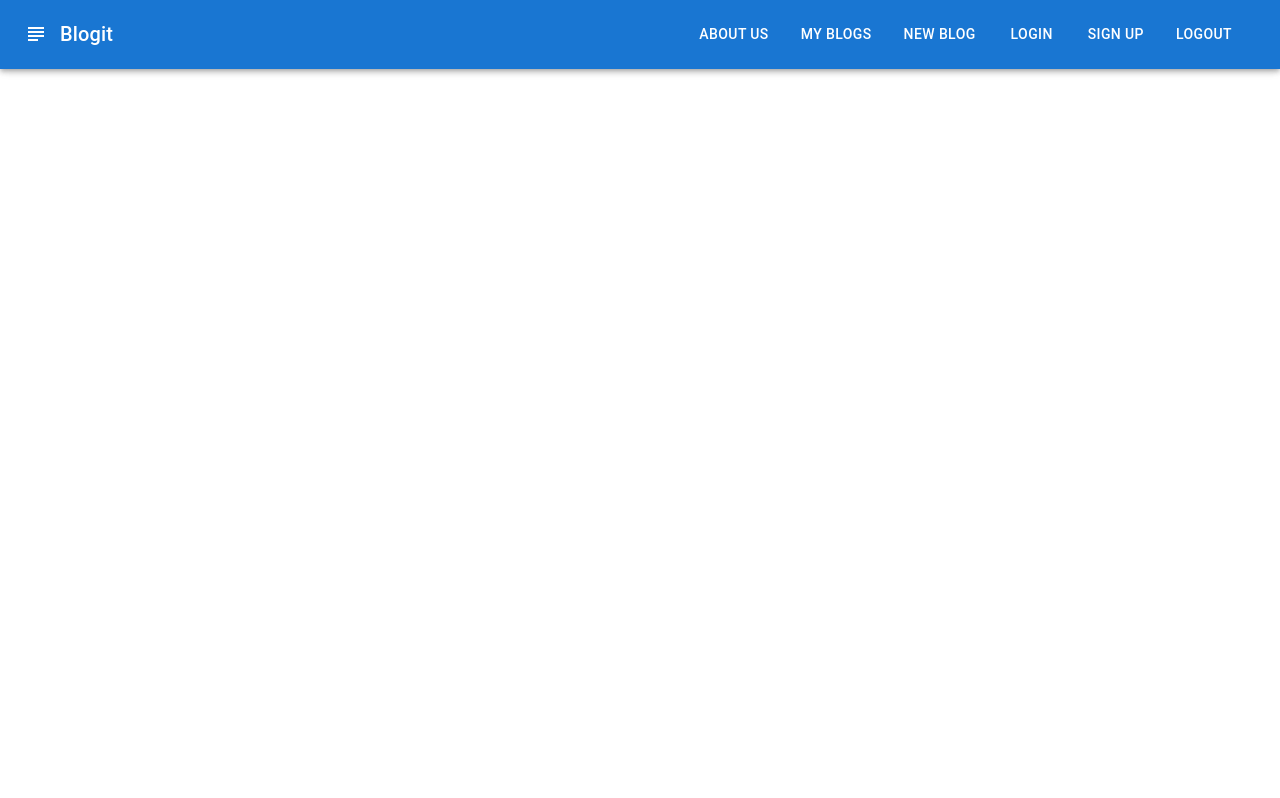
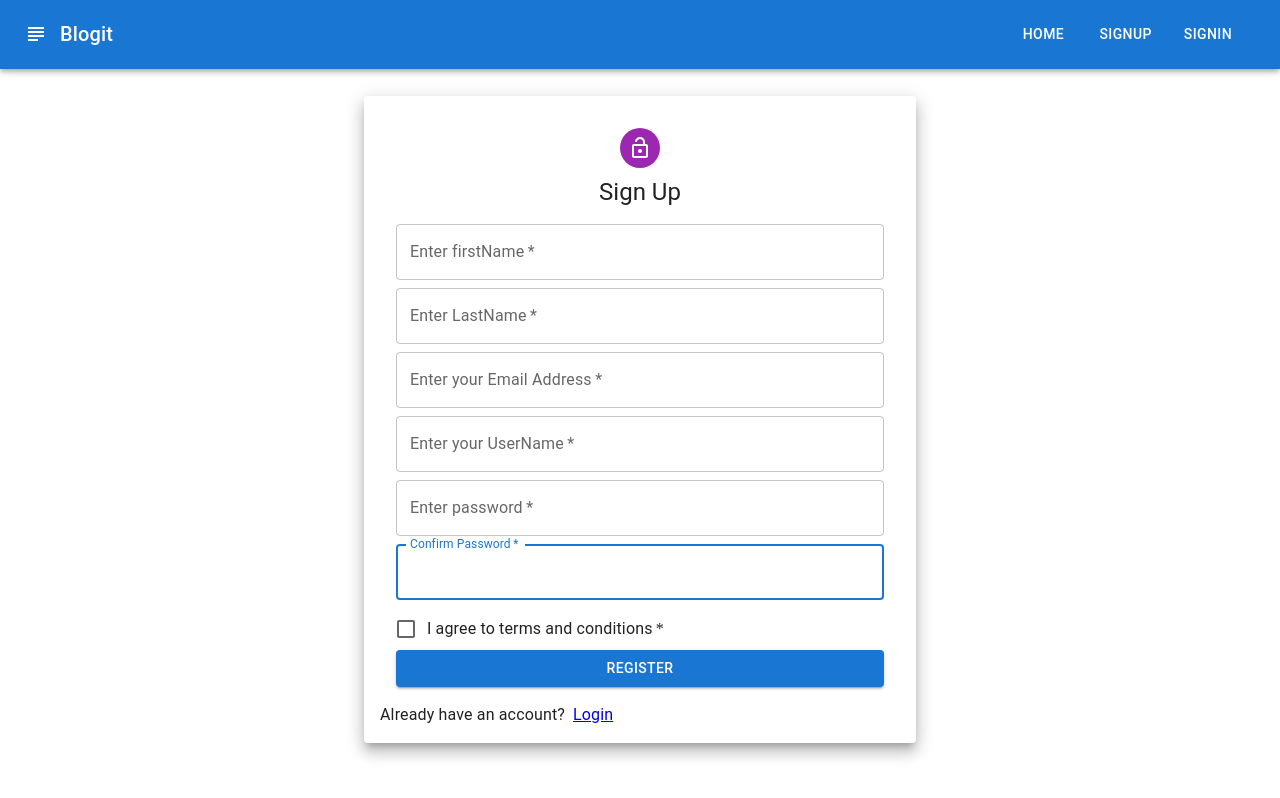
Before and after one commit to k-i-b-i-wott/BlogitFrontEnd, a React (Vite) app: page /register in a window 1280 px wide. Built offline with nearby package versions, Linux system fonts and the light colour scheme.

Commit message:
Added the login page

```diff
--- a/src/App.tsx
+++ b/src/App.tsx
@@ -1,10 +1,20 @@
 import { Container } from "@mui/material"
 import NavBar from "./components/NavBar"
+import{Routes,Route} from "react-router-dom"
+import Home from "./pages/Home"
+import SignUp from "./pages/SignUp"
+import Login from "./pages/Login"
+
 
 const App = () => {
   return (
     <Container>
       <NavBar />
+    <Routes>
+    <Route path="/" element={<Home />} />
+    <Route path="/register" element={<SignUp />}/>
+    <Route path="/login" element={<Login />}/>
+    </Routes>
     </Container>
 
   )
--- a/src/components/NavBar.tsx
+++ b/src/components/NavBar.tsx
@@ -1,6 +1,7 @@
 import { AppBar,Toolbar, Button, Typography, IconButton, Stack,useMediaQuery,useTheme, Menu,MenuItem  } from "@mui/material"
 import{Subject} from '@mui/icons-material';
 import { useState , MouseEvent  } from 'react'
+import { Link } from "react-router-dom";
 
 import { IoMdMenu } from "react-icons/io";
 
@@ -17,12 +18,14 @@ const NavBar = () => {
       }
 
 
-    const navElements: string[] = ["About us", "My Blogs", "New Blog", "Login", "Sign Up", "LogOut"]
+    const navElements= [
+        {label:"Home" , path:"/"},
+        {label:"Signup" , path:"/register"},
+        {label:"SignIn" , path:"/login"}
+    ]
 
   return (
    <AppBar   sx={{b:3}} >
-
-
         <Toolbar>
             <IconButton size="large" edge="start" color="inherit" aria-label="logo" >
                <Subject />
@@ -43,7 +46,7 @@ const NavBar = () => {
                 >
                     {
                         navElements.map((item)=>(
-                            <MenuItem key={item}>{item}</MenuItem>
+                            <MenuItem key={item.label} component={Link} to={item.path}>{item.label}</MenuItem>
                         ))
                     }
                 </Menu>
@@ -52,7 +55,7 @@ const NavBar = () => {
                     <Stack flexDirection="row" sx={{gap:2, m:2}} >
                     {
                        navElements.map((item)=>(
-                           <Button key={item} color="inherit">{item}</Button>
+                           <Button key={item.label} component={Link} to={item.path} color="inherit">{item.label}</Button>
                        ))
                      }
                    </Stack>
--- a/src/pages/Home.tsx
+++ b/src/pages/Home.tsx
@@ -0,0 +1,11 @@
+import React from 'react'
+
+const Home = () => {
+  return (
+    <div>
+
+    </div>
+  )
+}
+
+export default Home
--- a/src/pages/Login.tsx
+++ b/src/pages/Login.tsx
@@ -0,0 +1,51 @@
+import { Paper ,Container, Box, Grid,Typography, IconButton,Avatar, TextField, FormControlLabel, Checkbox, Button} from "@mui/material"
+import {Link} from "react-router-dom"
+import { HiLockClosed } from "react-icons/hi2";
+
+const Login = () => {
+  return (
+    <Container maxWidth={"sm"} sx={{mt:4, gap:4}}>
+        <Paper elevation={10} sx={{ mt:12, p:2}}>
+            <Avatar sx={{
+                mx:"auto",
+                mt:1,
+                bgcolor:"secondary.main",
+                mb:2
+            }}>
+                <HiLockClosed />
+            </Avatar>
+            <Typography variant="h5" component="h1" sx={{textAlign:"center", mb:4}} >Sign In</Typography>
+            <Box component="form">
+            <TextField
+             label="Enter your userName or Email"
+            type="text"
+            fullWidth
+            autoFocus
+            required
+            sx={{ mb: 2 }}/>
+            <TextField
+            label="Enter your password"
+            type="password"
+            fullWidth
+            required
+            sx={{mb:2}}
+            />
+            <FormControlLabel
+            control={<Checkbox />}
+            label="Remember me"
+            />
+            <Button variant="contained" fullWidth sx={{mb:2}}>Sign In</Button>
+          </Box>
+
+          <Grid container sx={{gap:2}}>
+            <Grid>
+              <Typography>Don't have an account ?</Typography>
+            </Grid>
+            <Grid component={Link} to="/register">SignUp</Grid>
+          </Grid>
+        </Paper>
+    </Container>
+  )
+}
+
+export default Login
--- a/src/pages/SignUp.tsx
+++ b/src/pages/SignUp.tsx
@@ -0,0 +1,85 @@
+import {Avatar, Box, Container, Paper, Typography,TextField, FormControlLabel, Button,Checkbox, Grid} from "@mui/material"
+import {LockOpen } from "@mui/icons-material";
+import {Link} from "react-router-dom"
+
+const SignUp = () => {
+  return (
+    <Container maxWidth={"sm"} sx={{mt:4, gap:4}}>
+        <Paper elevation={10} sx={{mt:12, p:2}}>
+        <Avatar  sx={{
+            mx: "auto",
+            textAlign: "center",
+            mb: 1,
+            mt: 2,
+
+            backgroundColor: "secondary.main",
+          }}>
+            <LockOpen />
+        </Avatar>
+            <Typography variant="h5" component="h1" sx={{textAlign:"center"}} >Sign Up</Typography>
+
+            <Box component="form" sx={{p:2}}>
+              <TextField
+             label="Enter firstName"
+
+            type="text"
+            fullWidth
+            autoFocus
+            required
+            sx={{ mb: 1 }}/>
+             <TextField
+             label="Enter LastName"
+
+            type="text"
+            fullWidth
+            autoFocus
+            required
+            sx={{ mb: 1 }}/>
+              <TextField
+             label="Enter your Email Address"
+            type="email"
+            fullWidth
+            autoFocus
+            required
+            sx={{ mb: 1 }}/>
+             <TextField
+             label="Enter your UserName"
+            type="text"
+            fullWidth
+            autoFocus
+            required
+            sx={{ mb: 1 }}/>
+             <TextField
+             label="Enter password"
+            type="password"
+            fullWidth
+            autoFocus
+            required
+            sx={{ mb: 1 }}/>
+             <TextField
+             label="Confirm Password"
+            type="password"
+            fullWidth
+            autoFocus
+            required
+            sx={{ mb: 1 }}/>
+             <FormControlLabel
+            control={<Checkbox value="agree" color="primary" />}
+            label="I agree to terms and conditions" required
+          />
+          <Button type="submit" variant="contained" fullWidth>Register</Button>
+            </Box>
+            <Grid container sx={{gap:1}}>
+                <Grid >
+                    <Typography>Already have an account?</Typography>
+                </Grid>
+                <Grid >
+                    <Typography component={Link} to="/login">Login</Typography>
+                </Grid>
+            </Grid>
+        </Paper>
+    </Container>
+  )
+}
+
+export default SignUp
```
